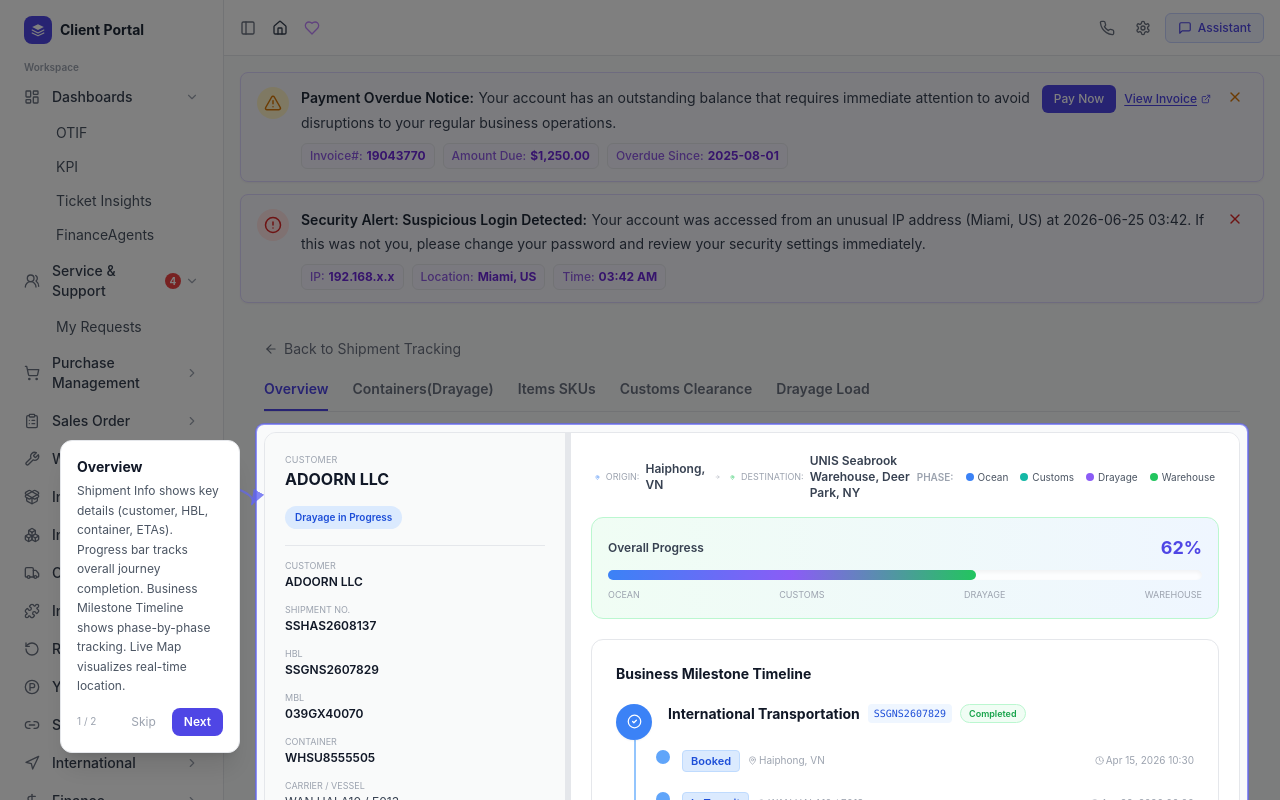
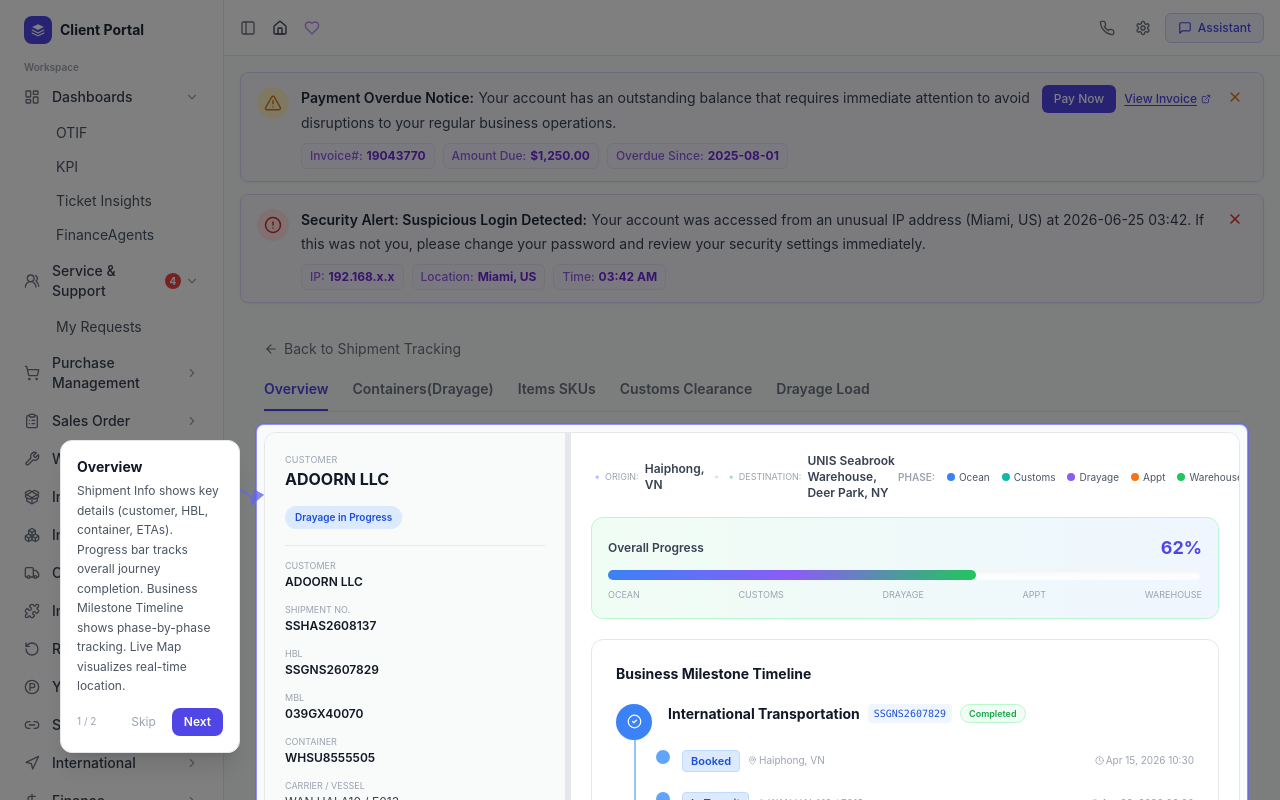
Before and after one commit to WYJade/CP-Announcement-management, a React (Vite) app: page /backup/tracking/1 in a window 1280 px wide. Shown: the top 800 px of the page. Built offline with nearby package versions, Linux system fonts and the light colour scheme.

Commit message:
feat: remove Returned from Drayage, add Warehouse Appointment phase with apptInfo and Vehicle Arrived/Unloading statuses

```diff
--- a/src/components/International/IntlTrackingDetail.tsx
+++ b/src/components/International/IntlTrackingDetail.tsx
@@ -29,13 +29,14 @@ const D = {
 }
 
 // ─── Phase & Status Color System ─────────────────────────────────────────────
-type PhaseKey = 'ocean' | 'customs' | 'drayage' | 'warehouse'
+type PhaseKey = 'ocean' | 'customs' | 'drayage' | 'appointment' | 'warehouse'
 
 const PHASE_COLORS: Record<PhaseKey, { bg: string; border: string; text: string; lightBg: string; dot: string; line: string; badge: string }> = {
-  ocean:     { bg: 'bg-blue-500',   border: 'border-blue-400',   text: 'text-blue-700',   lightBg: 'bg-blue-50',   dot: 'bg-blue-400',   line: 'bg-blue-200', badge: 'bg-blue-100 text-blue-700 border-blue-200' },
-  customs:   { bg: 'bg-teal-500',   border: 'border-teal-400',   text: 'text-teal-700',   lightBg: 'bg-teal-50',   dot: 'bg-teal-400',   line: 'bg-teal-200', badge: 'bg-teal-100 text-teal-700 border-teal-200' },
-  drayage:   { bg: 'bg-violet-500', border: 'border-violet-400', text: 'text-violet-700', lightBg: 'bg-violet-50', dot: 'bg-violet-400', line: 'bg-violet-200', badge: 'bg-violet-100 text-violet-700 border-violet-200' },
-  warehouse: { bg: 'bg-green-500',  border: 'border-green-400',  text: 'text-green-700',  lightBg: 'bg-green-50',  dot: 'bg-green-400',  line: 'bg-green-200', badge: 'bg-green-100 text-green-700 border-green-200' },
+  ocean:       { bg: 'bg-blue-500',   border: 'border-blue-400',   text: 'text-blue-700',   lightBg: 'bg-blue-50',   dot: 'bg-blue-400',   line: 'bg-blue-200',   badge: 'bg-blue-100 text-blue-700 border-blue-200' },
+  customs:     { bg: 'bg-teal-500',   border: 'border-teal-400',   text: 'text-teal-700',   lightBg: 'bg-teal-50',   dot: 'bg-teal-400',   line: 'bg-teal-200',   badge: 'bg-teal-100 text-teal-700 border-teal-200' },
+  drayage:     { bg: 'bg-violet-500', border: 'border-violet-400', text: 'text-violet-700', lightBg: 'bg-violet-50', dot: 'bg-violet-400', line: 'bg-violet-200', badge: 'bg-violet-100 text-violet-700 border-violet-200' },
+  appointment: { bg: 'bg-orange-500', border: 'border-orange-400', text: 'text-orange-700', lightBg: 'bg-orange-50', dot: 'bg-orange-400', line: 'bg-orange-200', badge: 'bg-orange-100 text-orange-700 border-orange-200' },
+  warehouse:   { bg: 'bg-green-500',  border: 'border-green-400',  text: 'text-green-700',  lightBg: 'bg-green-50',  dot: 'bg-green-400',  line: 'bg-green-200',  badge: 'bg-green-100 text-green-700 border-green-200' },
 }
 
 interface StatusNode {
@@ -53,6 +54,7 @@ interface PhaseNode {
   completed: boolean
   active: boolean
   statuses: StatusNode[]
+  apptInfo?: string
 }
 
 // Timeline data - all dates include hour:minute
@@ -90,7 +92,18 @@ const TIMELINE_PHASES: PhaseNode[] = [
       { status: 'Dispatched', date: 'Jun 15, 2026 07:30', location: 'Garden City Terminal', completed: true, active: false },
       { status: 'OFD', date: 'Jun 19, 2026 06:00 (ETA)', location: 'Enroute to UNIS Seabrook', completed: false, active: true },
       { status: 'Delivered', date: 'TBD', location: 'UNIS Seabrook', completed: false, active: false },
-      { status: 'Returned', date: 'TBD', location: 'SSL Empty Return', completed: false, active: false },
+    ]
+  },
+  {
+    phase: 'Warehouse Appointment',
+    phaseKey: 'appointment',
+    id: 'APPT-6007808',
+    completed: false,
+    active: false,
+    apptInfo: 'APPT# APPT-6007808 | Scheduled: Jun 19, 10:00',
+    statuses: [
+      { status: 'Vehicle Arrived', date: 'TBD', location: 'UNIS Seabrook', completed: false, active: false },
+      { status: 'Unloading', date: 'TBD', location: 'UNIS Seabrook', completed: false, active: false },
     ]
   },
   {
@@ -323,10 +336,10 @@ export default function IntlTrackingDetail() {
               </div>
               <div className="flex items-center gap-3">
                 <span className="text-[10px] text-gray-400 font-semibold uppercase">Phase:</span>
-                {(['ocean', 'customs', 'drayage', 'warehouse'] as PhaseKey[]).map(k => (
+                {(['ocean', 'customs', 'drayage', 'appointment', 'warehouse'] as PhaseKey[]).map(k => (
                   <span key={k} className="flex items-center gap-1 text-[10px]">
                     <span className={`w-2 h-2 rounded-full ${PHASE_COLORS[k].bg}`} />
-                    <span className="text-gray-600">{k === 'ocean' ? 'Ocean' : k === 'customs' ? 'Customs' : k === 'drayage' ? 'Drayage' : 'Warehouse'}</span>
+                    <span className="text-gray-600">{k === 'ocean' ? 'Ocean' : k === 'customs' ? 'Customs' : k === 'drayage' ? 'Drayage' : k === 'appointment' ? 'Appt' : 'Warehouse'}</span>
                   </span>
                 ))}
               </div>
@@ -342,7 +355,7 @@ export default function IntlTrackingDetail() {
                 <div className="h-full bg-gradient-to-r from-blue-500 via-violet-500 to-green-500 rounded-full transition-all" style={{ width: `${D.progress}%` }} />
               </div>
               <div className="flex justify-between mt-2 text-[9px] text-gray-400 uppercase">
-                <span>Ocean</span><span>Customs</span><span>Drayage</span><span>Warehouse</span>
+                <span>Ocean</span><span>Customs</span><span>Drayage</span><span>Appt</span><span>Warehouse</span>
               </div>
             </div>
 
@@ -366,7 +379,10 @@ export default function IntlTrackingDetail() {
                       <div className="flex-1 pb-1">
                         <div className="flex items-center gap-2 flex-wrap">
                           <span className="text-sm font-bold text-gray-900">{phase.phase}</span>
-                          {phase.id && (phase.completed || phase.active) && <span className={`text-[10px] font-mono px-1.5 py-0.5 rounded ${colors.lightBg} ${colors.text}`}>{phase.id}</span>}
+                          {phase.id && (phase.completed || phase.active) && !phase.apptInfo && <span className={`text-[10px] font-mono px-1.5 py-0.5 rounded ${colors.lightBg} ${colors.text}`}>{phase.id}</span>}
+                          {phase.apptInfo && (
+                            <span className="text-[10px] font-mono text-orange-600 font-semibold">{phase.apptInfo}</span>
+                          )}
                           {(phase.completed || phase.active) && (
                             <span className={`text-[9px] px-2 py-0.5 rounded-full font-semibold border ${phase.completed ? 'bg-green-50 text-green-600 border-green-200' : `${colors.lightBg} ${colors.text} ${colors.border}`}`}>
                               {phase.completed ? 'Completed' : 'In Progress'}
@@ -377,7 +393,7 @@ export default function IntlTrackingDetail() {
                     </div>
 
                     {/* Status nodes */}
-                    <div className="ml-[18px] pl-[20px] border-l-2" style={{ borderColor: phase.completed ? (phase.phaseKey === 'ocean' ? '#93c5fd' : phase.phaseKey === 'customs' ? '#5eead4' : phase.phaseKey === 'drayage' ? '#c4b5fd' : '#86efac') : phase.active ? '#c4b5fd' : '#e5e7eb' }}>
+                    <div className="ml-[18px] pl-[20px] border-l-2" style={{ borderColor: phase.completed ? (phase.phaseKey === 'ocean' ? '#93c5fd' : phase.phaseKey === 'customs' ? '#5eead4' : phase.phaseKey === 'drayage' ? '#c4b5fd' : phase.phaseKey === 'appointment' ? '#fed7aa' : '#86efac') : phase.active ? (phase.phaseKey === 'drayage' ? '#c4b5fd' : phase.phaseKey === 'appointment' ? '#fed7aa' : '#86efac') : '#e5e7eb' }}>
                       {phase.statuses.map((node, ni) => (
                         <div key={ni} className="flex items-start py-2.5">
                           {/* Status dot */}
@@ -385,7 +401,7 @@ export default function IntlTrackingDetail() {
                             <div className={`w-3.5 h-3.5 rounded-full border-2 shrink-0 ${
                               node.completed ? `${colors.dot} border-transparent` : node.active ? `${colors.dot} border-transparent` : 'bg-white border-gray-300'
                             }`}>
-                              {node.active && <div className="absolute inset-0 rounded-full animate-ping opacity-20" style={{ backgroundColor: phase.phaseKey === 'ocean' ? '#60a5fa' : phase.phaseKey === 'customs' ? '#2dd4bf' : phase.phaseKey === 'drayage' ? '#a78bfa' : '#4ade80' }} />}
+                              {node.active && <div className="absolute inset-0 rounded-full animate-ping opacity-20" style={{ backgroundColor: phase.phaseKey === 'ocean' ? '#60a5fa' : phase.phaseKey === 'customs' ? '#2dd4bf' : phase.phaseKey === 'drayage' ? '#a78bfa' : phase.phaseKey === 'appointment' ? '#fb923c' : '#4ade80' }} />}
                             </div>
                           </div>
                           {/* Status content */}
@@ -394,7 +410,13 @@ export default function IntlTrackingDetail() {
                               <span className={`text-[11px] font-semibold px-2 py-0.5 rounded border whitespace-nowrap ${
                                 node.completed ? colors.badge : node.active ? colors.badge : 'bg-gray-50 text-gray-500 border-gray-200'
                               }`}>{node.status}</span>
-                              {node.location && (
+                              {node.status === 'Vehicle Arrived' && (
+                                <span className="text-[10px] text-gray-400">车辆已入场</span>
+                              )}
+                              {node.status === 'Unloading' && (
+                                <span className="text-[10px] text-gray-400">月台签到，开始卸货</span>
+                              )}
+                              {node.location && node.status !== 'Vehicle Arrived' && node.status !== 'Unloading' && (
                                 <span className="flex items-center gap-0.5 text-[10px] text-gray-400 truncate">
                                   <MapPin size={9} className="shrink-0" /><span className="truncate">{node.location}</span>
                                 </span>
```
